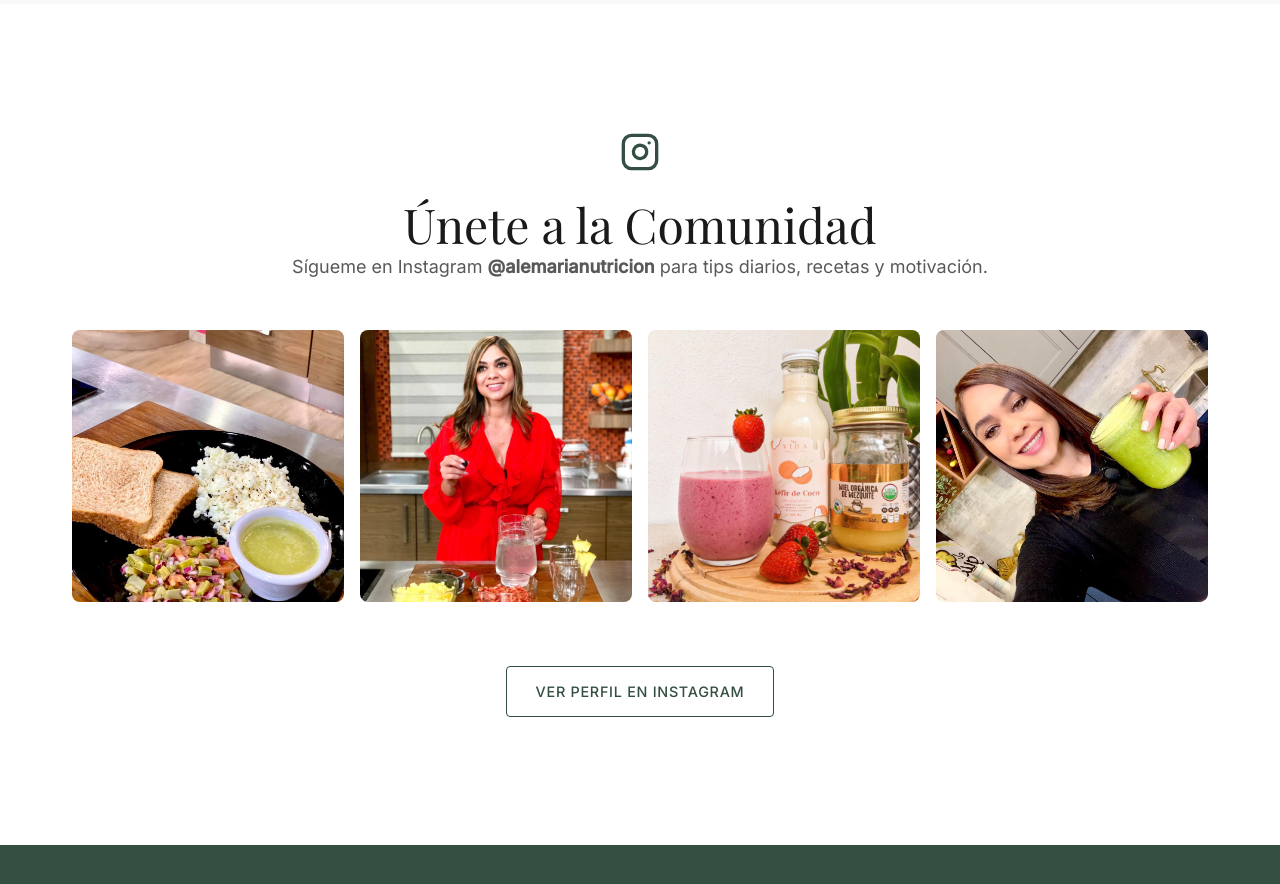
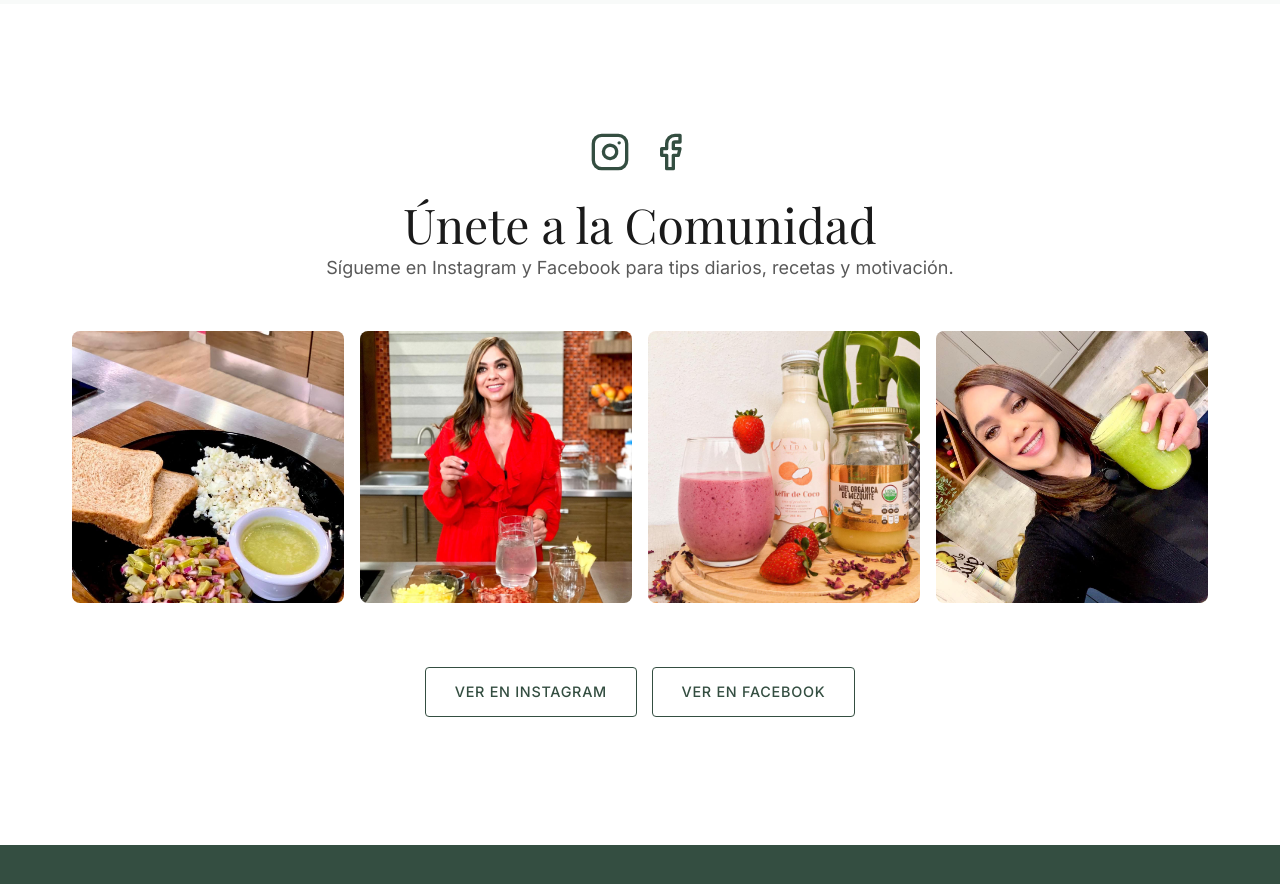
Before and after one commit to wintersoldier1501/biosalud-web, a React (Vite) app: page / in a window 1280 px wide. Shown: the part 4200-5084 px from the top of the page. Built offline with nearby package versions, Linux system fonts and the light colour scheme; a web font is replaced by a local one.

Commit message:
Version 1.6 - Agregados iconos y enlaces de Facebook

```diff
--- a/src/pages/Home.jsx
+++ b/src/pages/Home.jsx
@@ -147,9 +147,10 @@ const Home = () => {
         </div>
       </section>
 
-      {/* Instagram / Social Section */}
+      {/* Social Media Section */}
       <section className="instagram-section section">
         <div className="container text-center">
+          <div style={{ display: 'flex', justifyContent: 'center', gap: '20px', marginBottom: '1.5rem' }}>
             <svg
               xmlns="http://www.w3.org/2000/svg"
               width="40"
@@ -161,22 +162,44 @@ const Home = () => {
               strokeLinecap="round"
               strokeLinejoin="round"
               className="insta-icon"
+              style={{ margin: 0 }}
             >
               <rect width="20" height="20" x="2" y="2" rx="5" ry="5"/>
               <path d="M16 11.37A4 4 0 1 1 12.63 8 4 4 0 0 1 16 11.37z"/>
               <line x1="17.5" x2="17.51" y1="6.5" y2="6.5"/>
             </svg>
+            <svg
+              xmlns="http://www.w3.org/2000/svg"
+              width="40"
+              height="40"
+              viewBox="0 0 24 24"
+              fill="none"
+              stroke="currentColor"
+              strokeWidth="2"
+              strokeLinecap="round"
+              strokeLinejoin="round"
+              className="insta-icon"
+              style={{ margin: 0 }}
+            >
+              <path d="M18 2h-3a5 5 0 0 0-5 5v3H7v4h3v8h4v-8h3l1-4h-4V7a1 1 0 0 1 1-1h3z"/>
+            </svg>
+          </div>
           <h2>Únete a la Comunidad</h2>
-          <p>Sígueme en Instagram <strong>@alemarianutricion</strong> para tips diarios, recetas y motivación.</p>
+          <p>Sígueme en Instagram y Facebook para tips diarios, recetas y motivación.</p>
           <div className="insta-gallery">
             <div className="insta-item"><img src="/insta 1.jpg" alt="Instagram 1" /></div>
             <div className="insta-item"><img src="/insta 2.jpg" alt="Instagram 2" /></div>
             <div className="insta-item"><img src="/insta 3.jpg" alt="Instagram 3" /></div>
             <div className="insta-item"><img src="/insta 4.jpg" alt="Instagram 4" /></div>
           </div>
+          <div style={{ display: 'flex', justifyContent: 'center', gap: '15px', flexWrap: 'wrap' }}>
             <a href="https://www.instagram.com/alemarianutricion" target="_blank" rel="noreferrer" className="btn btn-outline insta-btn">
-            Ver Perfil en Instagram
+              Ver en Instagram
             </a>
+            <a href="https://www.facebook.com/share/1BXxePn3QJ/" target="_blank" rel="noreferrer" className="btn btn-outline insta-btn">
+              Ver en Facebook
+            </a>
+          </div>
         </div>
       </section>
 
```
Lines whose indentation alone changed are shown as unchanged.
